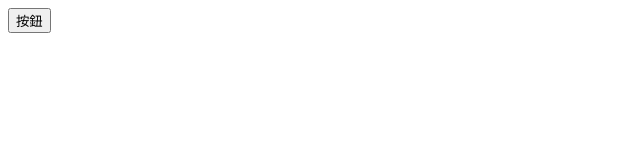
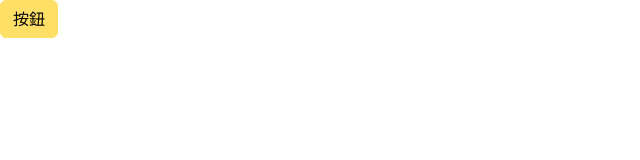
Before and after one commit to murasaki1022/CrowdfundingPractice, a website: page index.html in a window 1280 px wide. Shown: the whole page, without its empty margins (0-640 px from the left). Drawn offline with Linux system fonts and the light colour scheme; the site is published under a folder, as on GitHub Pages, so addresses that start at the root find nothing.

Commit message:
修改變數顏色

```diff
--- a/index.html
+++ b/index.html
@@ -3,7 +3,7 @@
   <head>
     <meta charset="UTF-8" />
     <meta name="viewport" content="width=device-width, initial-scale=1.0" />
-    <link rel="stylesheet" href="/scss/all.css" />
+    <link rel="stylesheet" href="./scss/all.css" />
     <title>拼拼募資平台</title>
   </head>
   <body>
--- a/scss/helpers/_variables.scss
+++ b/scss/helpers/_variables.scss
@@ -317,7 +317,8 @@ $theme-colors: (
   "warning":    $warning,
   "danger":     $danger,
   "light":      $light,
-  "dark":       $dark
+  "dark":       #636057,
+  "gray":       #858377
 ) !default;
 // scss-docs-end theme-colors-map
 
```
Also changed, not shown: scss/all.css, 1 other file.
